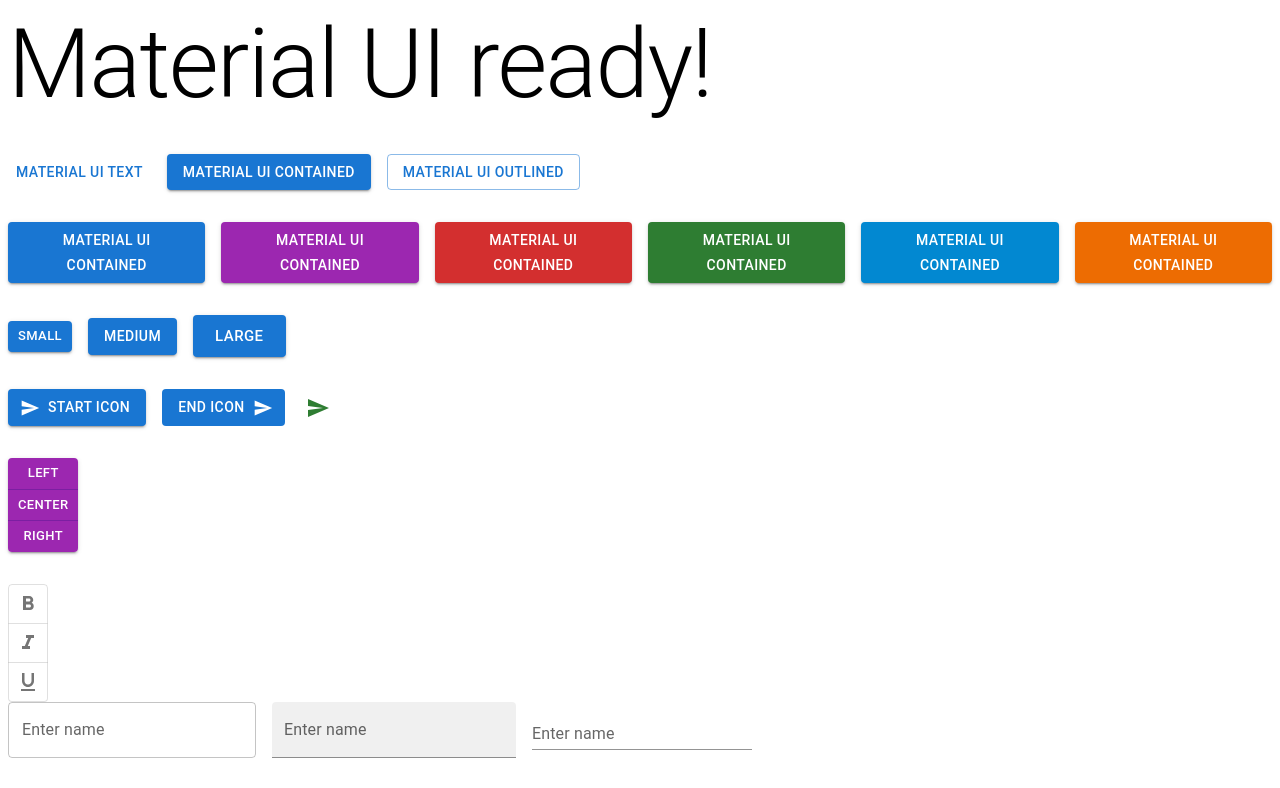
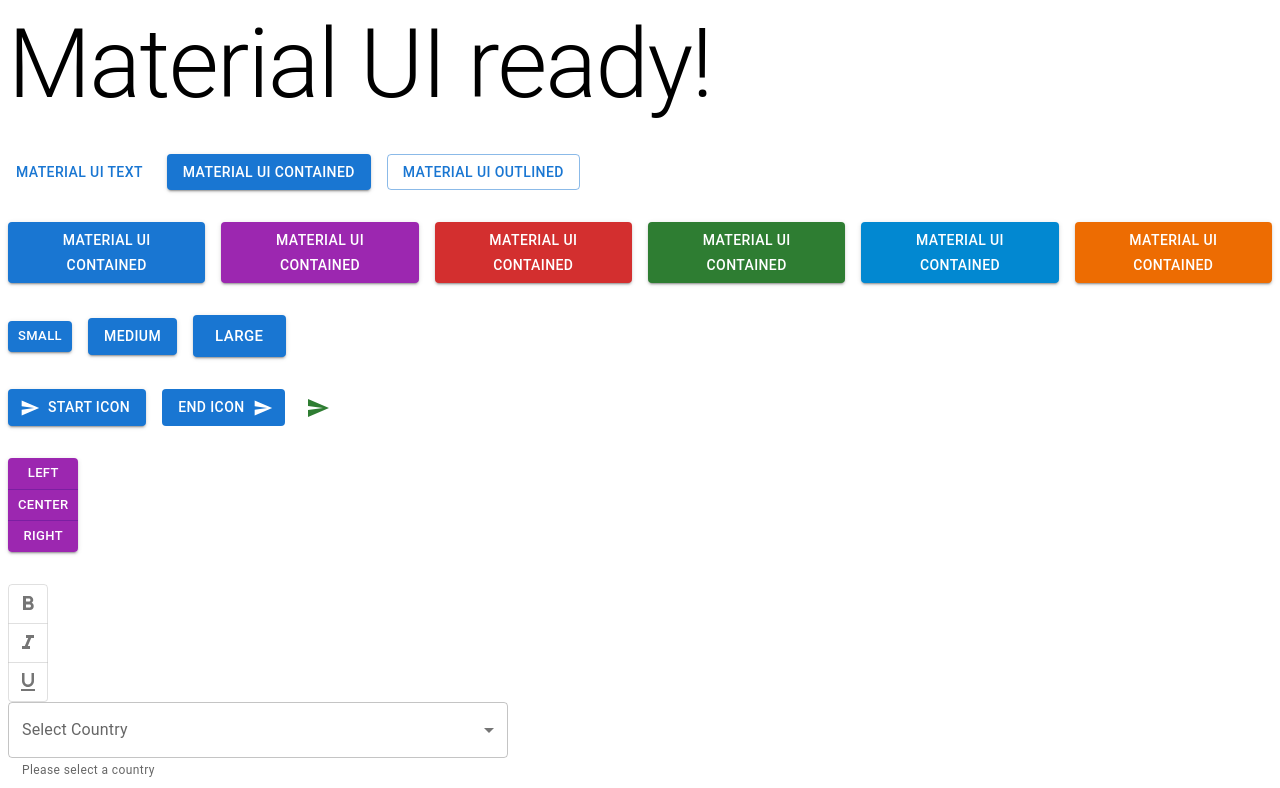
Before and after one commit to xiraynedev/material-ui-demo, a Next.js app: page / in a window 1280 px wide. Shown: the top 788 px of the page. Built offline with nearby package versions, Linux system fonts and the light colour scheme.

Commit message:
add MuiSelect component

```diff
--- /dev/null
+++ b/components/MuiSelect.tsx
@@ -0,0 +1,36 @@
+import Box from '@mui/material/Box';
+import TextField from '@mui/material/TextField';
+import MenuItem from '@mui/material/MenuItem';
+import { ChangeEvent, useState } from 'react';
+import { valueToPercent } from '@mui/base';
+
+export default function MuiSelect() {
+  const [countries, setCountries] = useState<string[]>([]);
+  console.log(countries);
+  const handleCountryChange = (event: ChangeEvent<HTMLInputElement>) => {
+    const country = event.target.value;
+    setCountries(typeof country === 'string' ? country.split(',') : country);
+  };
+
+  return (
+    <Box width='500px'>
+      <TextField
+        label='Select Country'
+        select
+        value={countries}
+        onChange={handleCountryChange}
+        fullWidth
+        SelectProps={{
+          multiple: true,
+        }}
+        size='large'
+        color='secondary'
+        helperText='Please select a country'
+      >
+        <MenuItem value='US'>USA</MenuItem>
+        <MenuItem value='AU'>Australia</MenuItem>
+        <MenuItem value='JP'>Japan</MenuItem>
+      </TextField>
+    </Box>
+  );
+}
--- a/pages/index.tsx
+++ b/pages/index.tsx
@@ -1,5 +1,6 @@
 import Typography from "@mui/material/Typography";
 import MuiButton from "../components/MuiButton";
+import MuiSelect from "../components/MuiSelect";
 import MuiTextField from "../components/MuiTextField";
 import MuiTypography from "../components/MuiTypography";
 
@@ -11,7 +12,7 @@
       </Typography>
       {/* <MuiTypography /> */}
       <MuiButton />
-      <MuiTextField />
+      <MuiSelect />
     </div>
   )
 }
```
